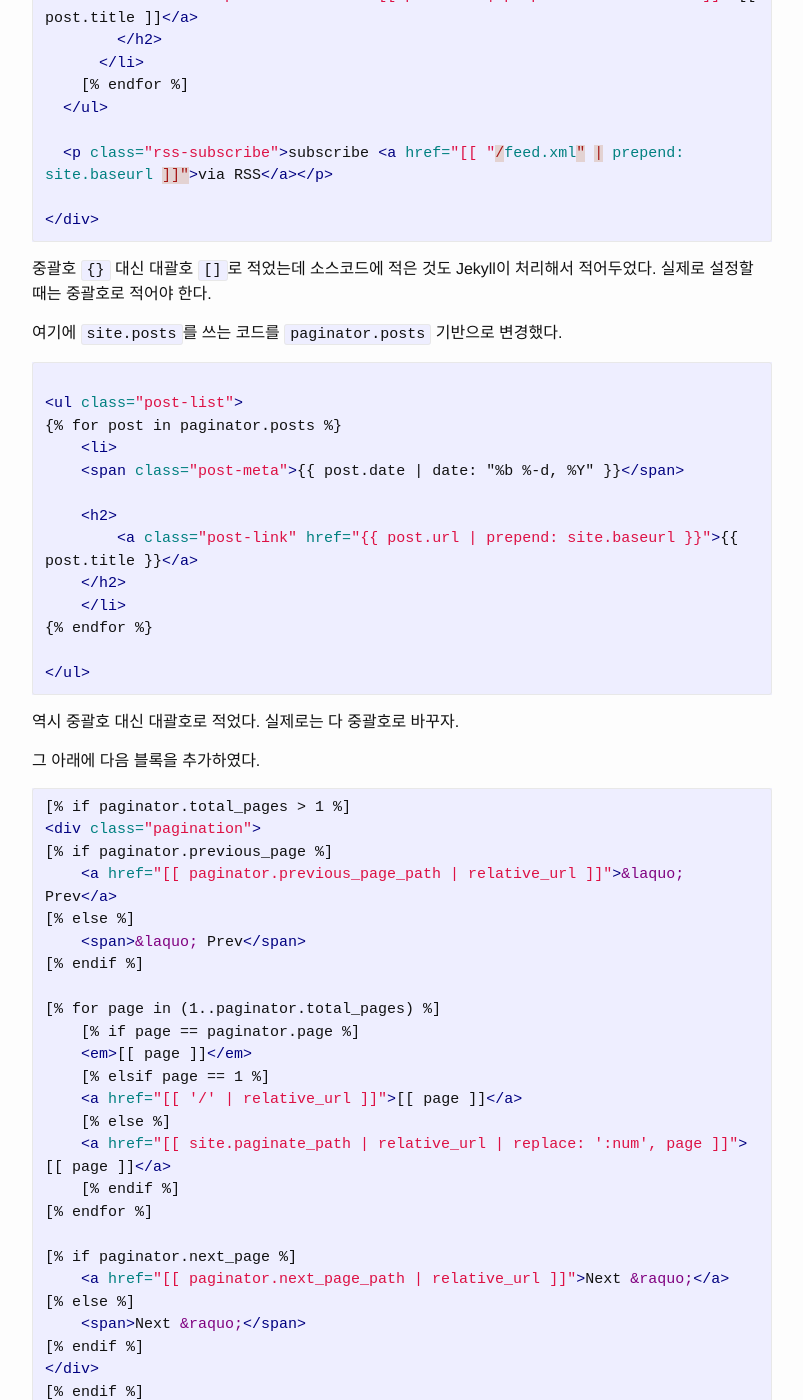
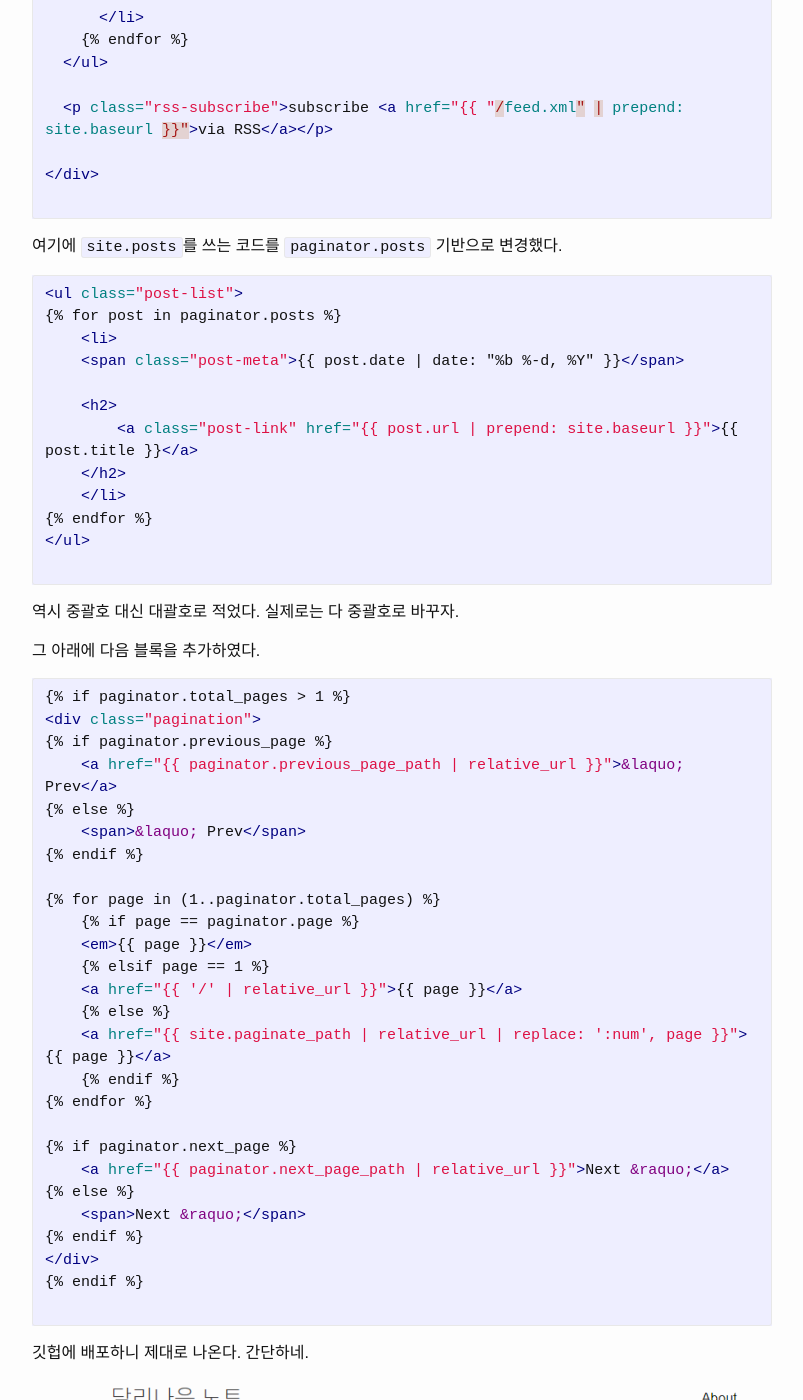
Before and after one commit to dalinaum/dalinaum.github.io, a Jekyll site: the page built from _posts/2021-02-11-jekyll-pagination.markdown, in a window 1280 px wide and 1400 px high, scrolled down 932 px. Shown: the whole window, without its empty margins (238-1041 px from the left). Built offline with Jekyll 4.4.1, drawn with Linux system fonts in a browser that asks for light colours; some of the changed text lies outside the part shown.

Commit message:
포매팅 변경

````diff
--- a/_posts/2021-02-11-jekyll-pagination.markdown
+++ b/_posts/2021-02-11-jekyll-pagination.markdown
@@ -24,39 +24,35 @@ paginate_path: "/page/:num/"
 ---
 layout: default
 ---
-
-<div class="home">
+{% raw %}<div class="home">
 
   <h1 class="page-heading">Posts</h1>
 
   <ul class="post-list">
-{% raw %}
+
     {% for post in site.posts %}
-{% endraw %}
+
       <li>
-{% raw %}
+
         <span class="post-meta">{{ post.date | date: "%b %-d, %Y" }}</span>
-{% endraw %}
 
         <h2>
-          <a class="post-link" href="[[ post.url | prepend: site.baseurl ]]">[[ post.title ]]</a>
+          <a class="post-link" href="{{ post.url | prepend: site.baseurl }}">{{ post.title }}</a>
         </h2>
       </li>
-    [% endfor %]
+    {% endfor %}
   </ul>
 
-  <p class="rss-subscribe">subscribe <a href="[[ "/feed.xml" | prepend: site.baseurl ]]">via RSS</a></p>
+  <p class="rss-subscribe">subscribe <a href="{{ "/feed.xml" | prepend: site.baseurl }}">via RSS</a></p>
 
 </div>
+{% endraw %}
 ```
-
-중괄호 `{}` 대신 대괄호 `[]`로 적었는데 소스코드에 적은 것도 Jekyll이 처리해서 적어두었다. 실제로 설정할 때는 중괄호로 적어야 한다.
 
 여기에 `site.posts`를 쓰는 코드를 `paginator.posts` 기반으로 변경했다.
 
 ```html
-{% raw %}
-<ul class="post-list">
+{% raw %}<ul class="post-list">
 {% for post in paginator.posts %}
     <li>
     <span class="post-meta">{{ post.date | date: "%b %-d, %Y" }}</span>
@@ -66,8 +62,8 @@ layout: default
     </h2>
     </li>
 {% endfor %}
+</ul>
 {% endraw %}
-</ul>
 ```
 
 역시 중괄호 대신 대괄호로 적었다. 실제로는 다 중괄호로 바꾸자.
@@ -75,31 +71,32 @@ layout: default
 그 아래에 다음 블록을 추가하였다.
 
 ```html
-[% if paginator.total_pages > 1 %]
+{% raw %}{% if paginator.total_pages > 1 %}
 <div class="pagination">
-[% if paginator.previous_page %]
-    <a href="[[ paginator.previous_page_path | relative_url ]]">&laquo; Prev</a>
-[% else %]
+{% if paginator.previous_page %}
+    <a href="{{ paginator.previous_page_path | relative_url }}">&laquo; Prev</a>
+{% else %}
     <span>&laquo; Prev</span>
-[% endif %]
+{% endif %}
 
-[% for page in (1..paginator.total_pages) %]
-    [% if page == paginator.page %]
-    <em>[[ page ]]</em>
-    [% elsif page == 1 %]
-    <a href="[[ '/' | relative_url ]]">[[ page ]]</a>
-    [% else %]
-    <a href="[[ site.paginate_path | relative_url | replace: ':num', page ]]">[[ page ]]</a>
-    [% endif %]
-[% endfor %]
+{% for page in (1..paginator.total_pages) %}
+    {% if page == paginator.page %}
+    <em>{{ page }}</em>
+    {% elsif page == 1 %}
+    <a href="{{ '/' | relative_url }}">{{ page }}</a>
+    {% else %}
+    <a href="{{ site.paginate_path | relative_url | replace: ':num', page }}">{{ page }}</a>
+    {% endif %}
+{% endfor %}
 
-[% if paginator.next_page %]
-    <a href="[[ paginator.next_page_path | relative_url ]]">Next &raquo;</a>
-[% else %]
+{% if paginator.next_page %}
+    <a href="{{ paginator.next_page_path | relative_url }}">Next &raquo;</a>
+{% else %}
     <span>Next &raquo;</span>
-[% endif %]
+{% endif %}
 </div>
-[% endif %]
+{% endif %}
+{% endraw %}
 ```
 
 깃헙에 배포하니 제대로 나온다. 간단하네.
````
